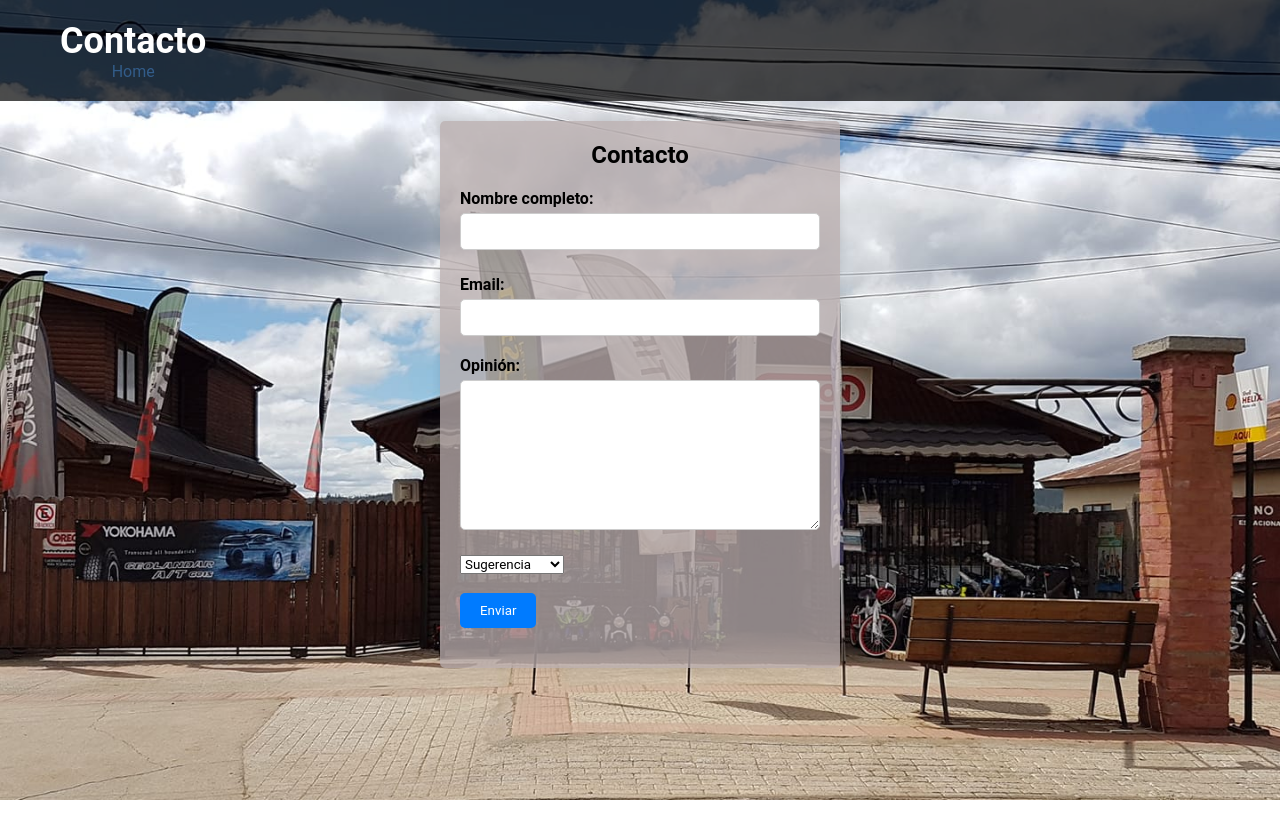
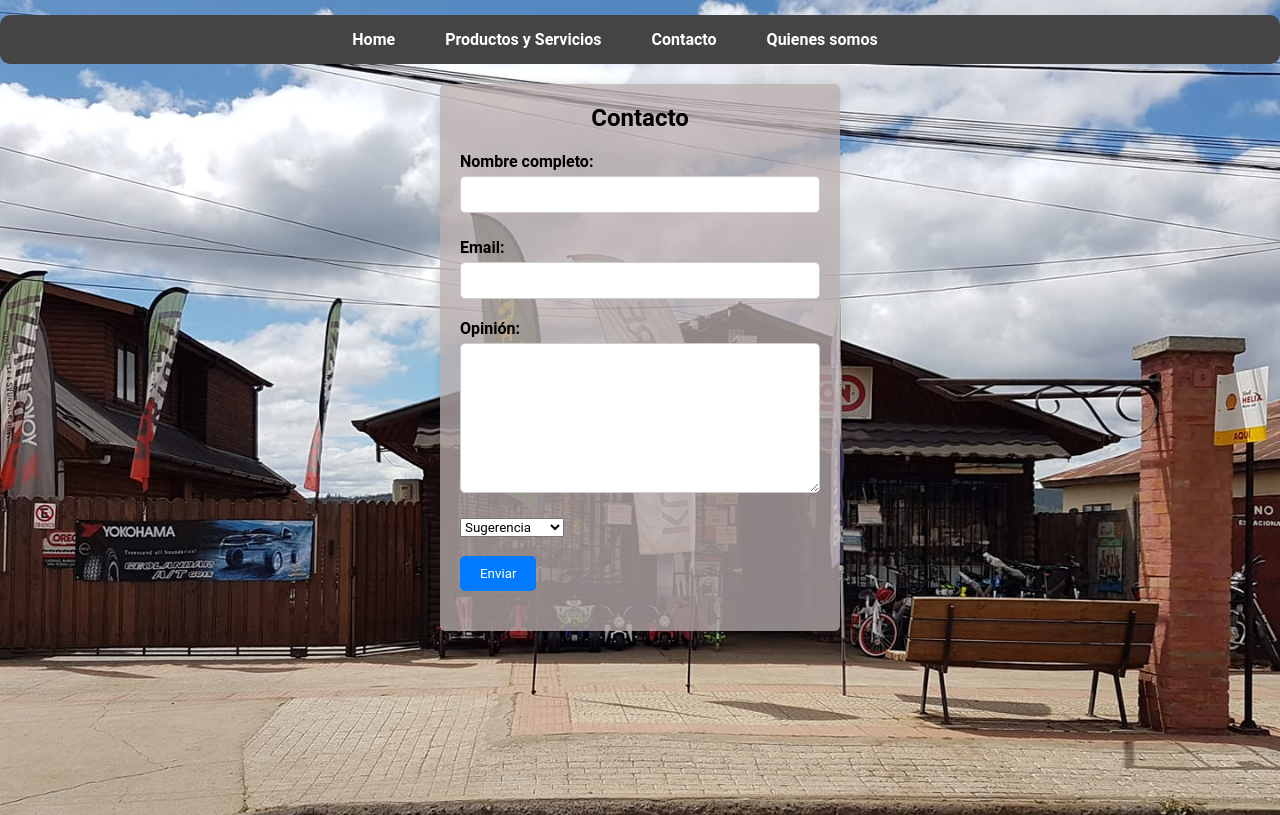
Before and after one commit to NelsonNeculhueque/Proyecto-Taller-Integral, a PHP site: page /contacto.html in a window 1280 px wide. Run offline with PHP 8.4, Linux system fonts and the light colour scheme.

Commit message:
se agrego el menu de nav a contactos

```diff
--- a/ferreteria_2.0/extra/03.css
+++ b/ferreteria_2.0/extra/03.css
@@ -5,33 +5,6 @@ body {
     font-family: Arial, sans-serif;
     margin: 0;
     padding: 0;
-}
-
-header {
-    background-color: rgba(0, 0, 0, 0.7);
-    color: white;
-    padding: 20px 0;
-    text-align: center;
-}
-
-.cont {
-    display: flex;
-    justify-content: space-between;
-    align-items: center;
-    max-width: 1200px;
-    margin: 0 auto;
-    padding: 0 20px;
-}
-
-h1 {
-    font-size: 36px;
-    margin: 0;
-}
-
-.cont a {
-
-    text-decoration: none;
-    color: #325c89;
 }
 
 .container {
--- a/ferreteria_2.0/extra/contacto.html
+++ b/ferreteria_2.0/extra/contacto.html
@@ -7,19 +7,23 @@
     <link rel="stylesheet" href="03.css">
     <title>Contacto</title>
 </head>
+<div id="menu">
+    <ul class="MenInicio">
+        <li> <a href="home.html">Home</a></li>
+        <li> <a href="produyserv.html">Productos y Servicios</a></li>
+        <li> <a href="contacto.html">Contacto</a></li>
+        <li>
+            <a href="quienessomos.html">Quienes somos</a>
+            <ul>
+                <li><a href="quienessomos.html">Historia</a></li>
+                <li><a href="equipo.html">Equipo</a></li>
+            </ul>
+        </li>
+    </ul>
+</div>
+
 <body>
-    <header>
-        <section class="cont">
-            <div>
-                <h1>Contacto</h1>
-                <a href="home.html">Home</a>
-            </div>
-        </section>
-    </header>
     <main>
-        <div>
-
-        </div>
         <div class="container">
             <h2>Contacto</h2>
             <form action="#" method="post">
```
